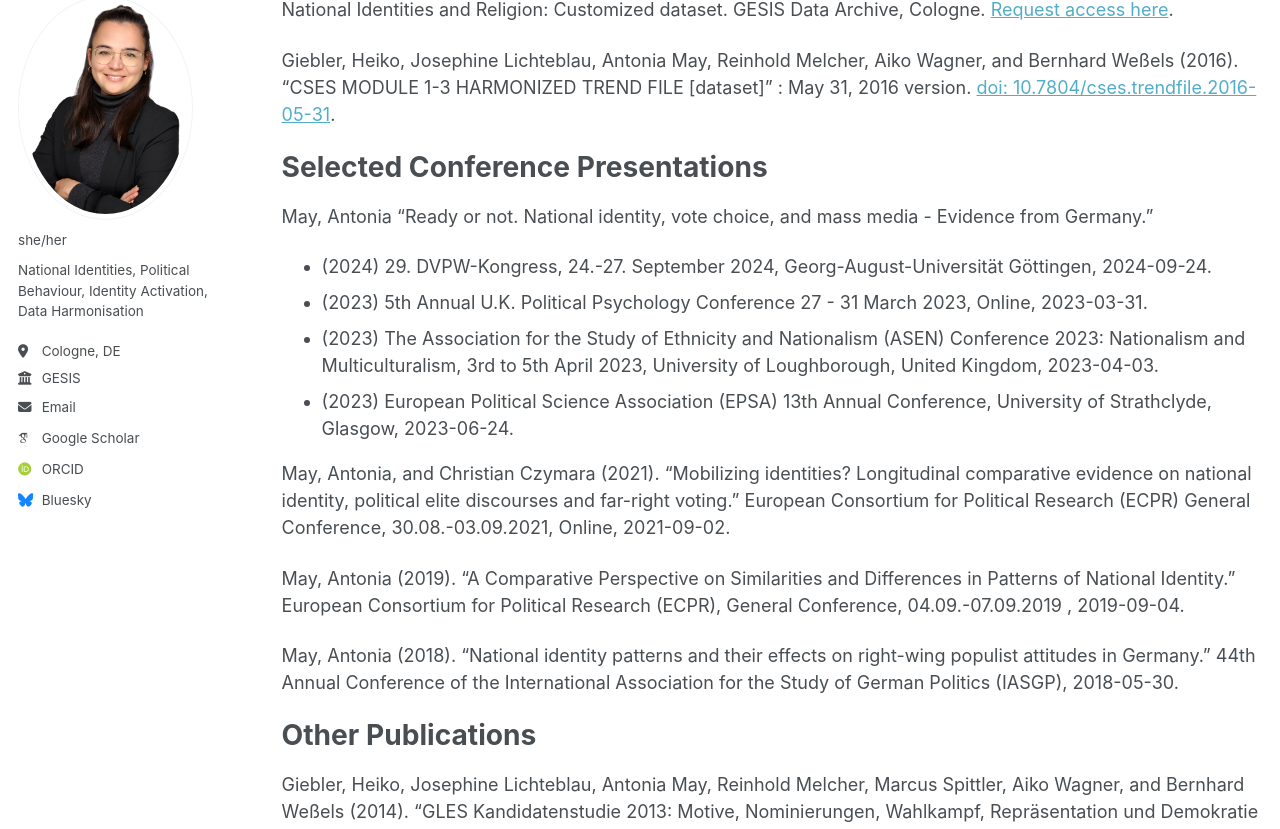
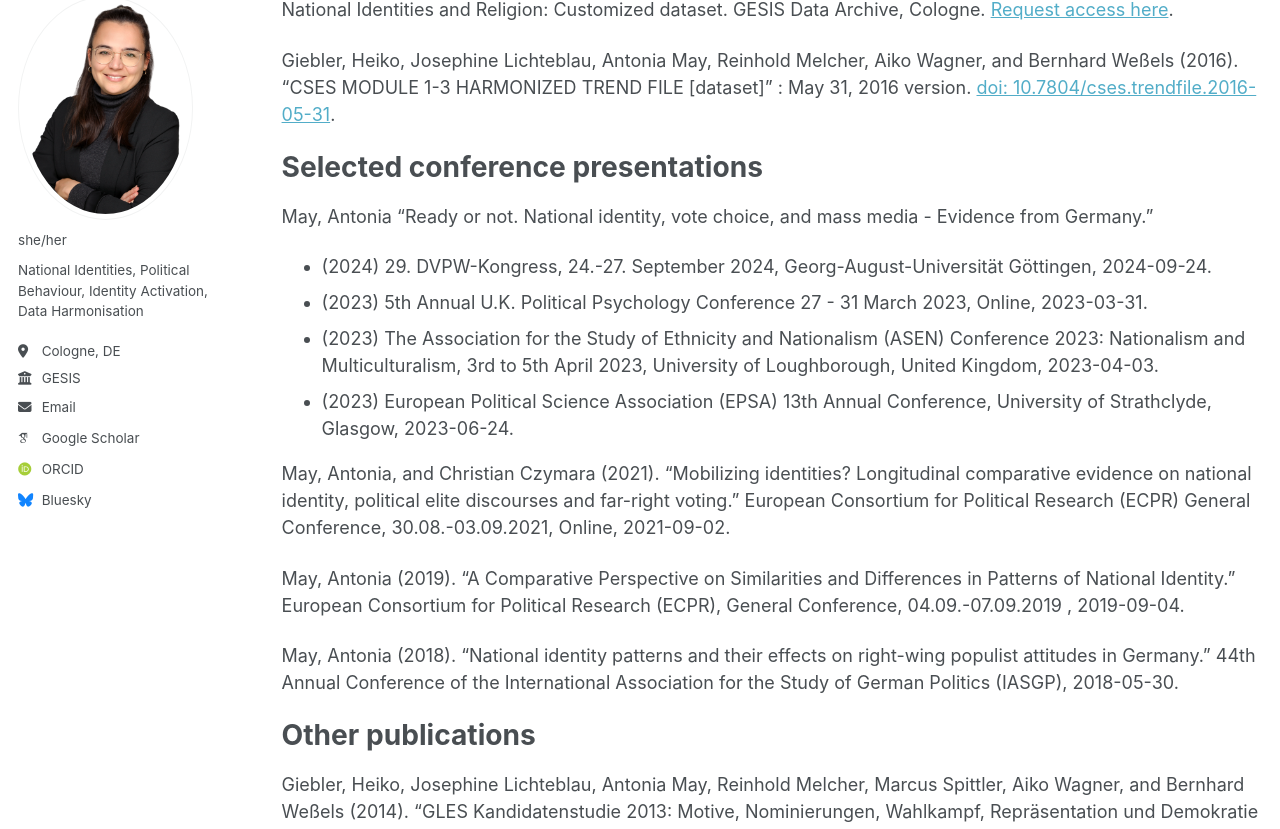
Before and after one commit to mayantonia/mayantonia.github.io, a Jekyll site: the page built from _pages/publications.md, in a window 1280 px wide and 1400 px high, scrolled down 1137 px. Shown: the part 110-939 px from the top of the window. Built offline with Jekyll 4.4.1, drawn with Linux system fonts in a browser that asks for light colours; some web fonts are replaced.

```diff
--- a/_pages/publications.md
+++ b/_pages/publications.md
@@ -40,7 +40,7 @@ Data
  Giebler, Heiko, Josephine Lichteblau, Antonia May, Reinhold Melcher, Aiko Wagner, and Bernhard Weßels (2016). "CSES MODULE 1-3 HARMONIZED TREND FILE [dataset]" : May 31, 2016 version. [doi: 10.7804/cses.trendfile.2016-05-31]( https://doi.org/10.7804/cses.trendfile.2016-05-31).
 
 
-Selected Conference Presentations
+Selected conference presentations
 ======
  May, Antonia "Ready or not. National identity, vote choice, and mass media - Evidence from Germany."
  - (2024) 29. DVPW-Kongress, 24.-27. September 2024, Georg-August-Universität Göttingen, 2024-09-24.
@@ -55,7 +55,7 @@ Selected Conference Presentations
  May, Antonia (2018). "National identity patterns and their effects on right-wing populist attitudes in Germany." 44th Annual Conference of the International Association for the Study of German Politics (IASGP), 2018-05-30.
 
 
-Other Publications
+Other publications
 ======
 
  Giebler, Heiko, Josephine Lichteblau, Antonia May, Reinhold Melcher, Marcus Spittler, Aiko Wagner, and Bernhard Weßels (2014). "GLES Kandidatenstudie 2013: Motive, Nominierungen, Wahlkampf, Repräsentation und Demokratie aus der Sicht der Bundestagskandidatinnen und Bundestagskandidaten - Kurzbericht."
```
